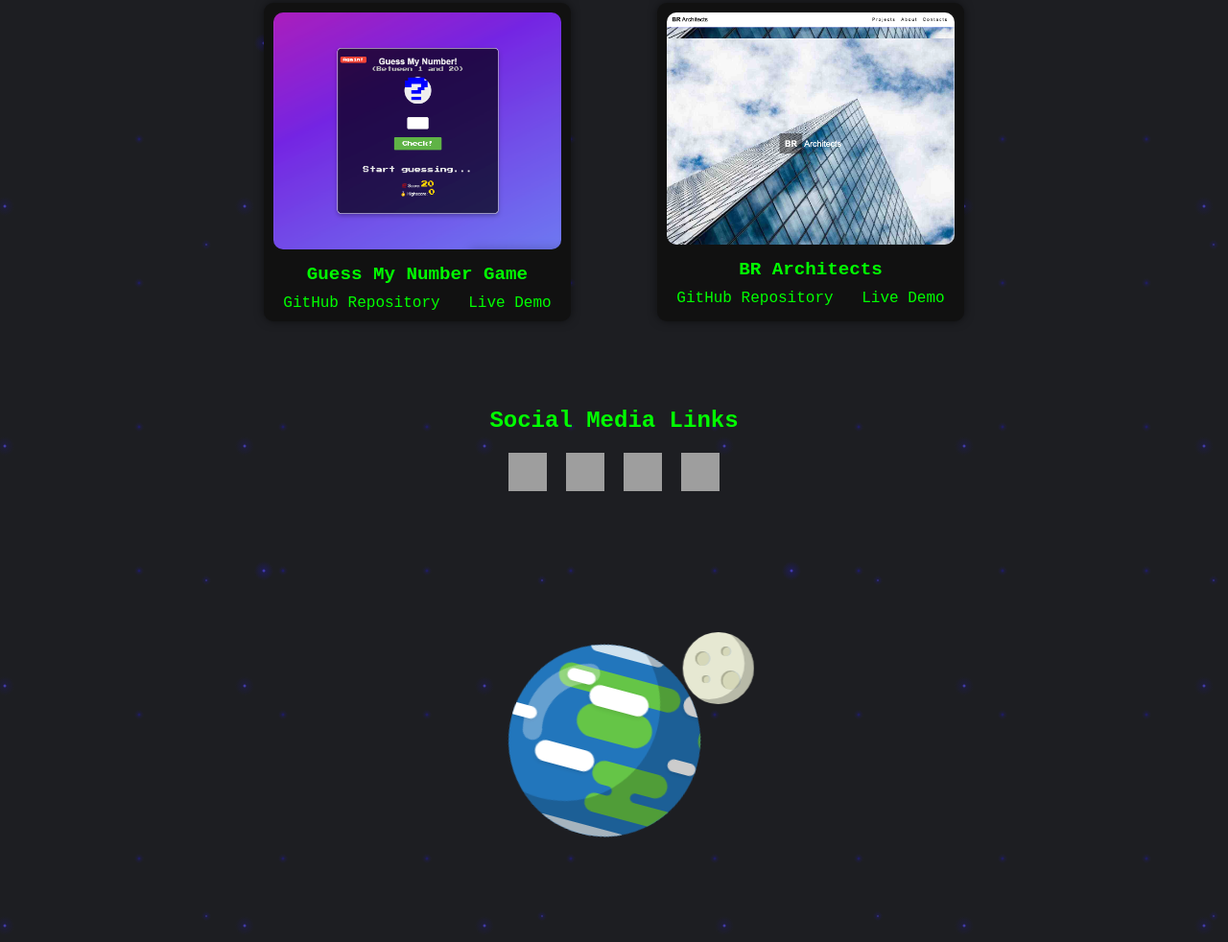
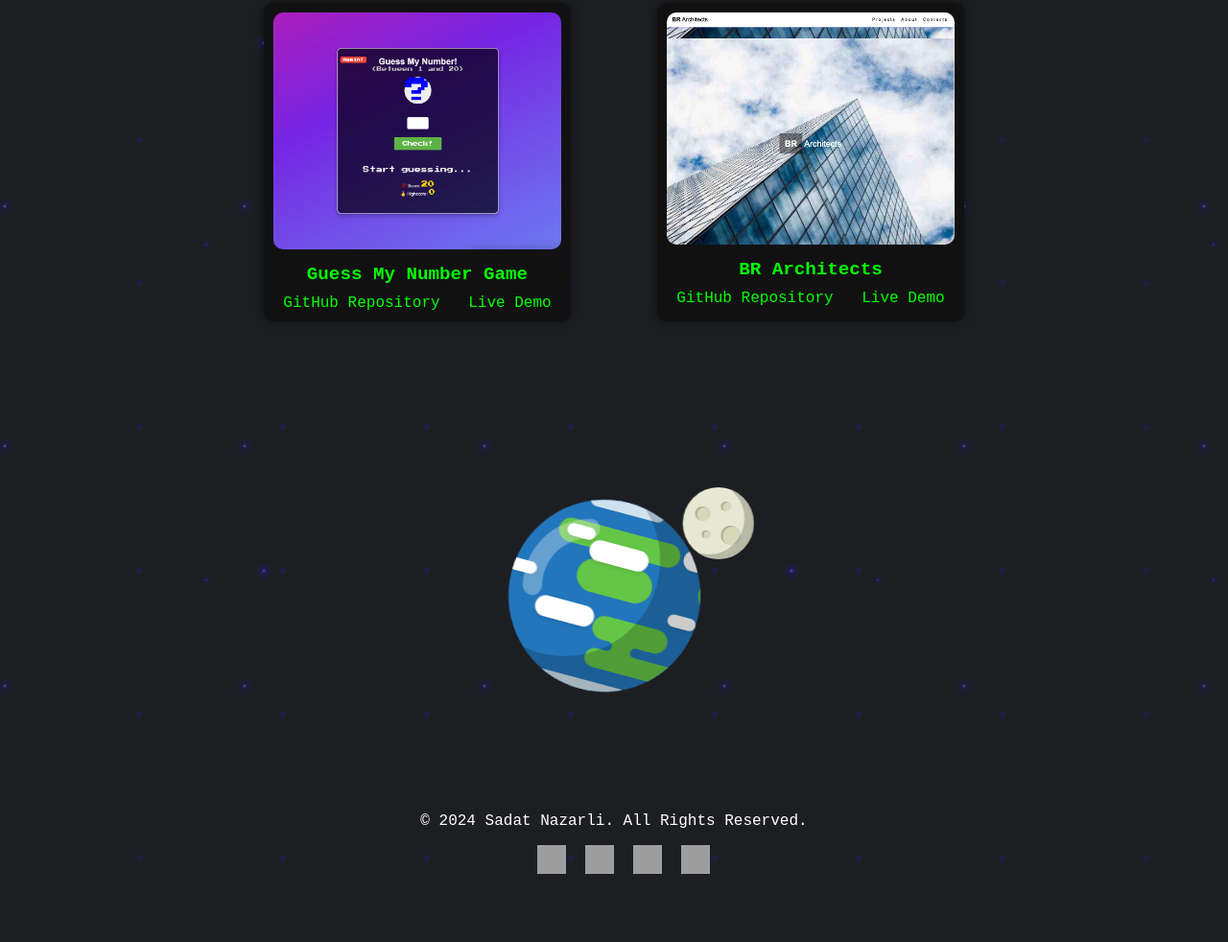
Before and after one commit to sadatnazarli/Personal-Portfolio, a plain HTML site: page index.html in a window 1280 px wide. Shown: the part 2430-3412 px from the top of the page at 96% size. After the commit the page ends 3346 px from the top, so only its background shows below. Drawn offline with Linux system fonts and the light colour scheme; grey boxes are pictures that could not be loaded.

Commit message:
added footer

```diff
--- a/index.html
+++ b/index.html
@@ -158,23 +158,7 @@
             </div>
         </section>
     </div>
-    <section id="social-media">
-        <h2>Social Media Links</h2>
-        <div class="social-links">
-            <a href="https://www.linkedin.com/in/sadatnazarli/" target="_blank" class="social-icon">
-                <img src="https://cdn.jsdelivr.net/gh/devicons/devicon/icons/linkedin/linkedin-original.svg" alt="LinkedIn">
-            </a>
-            <a href="https://github.com/sadatnazarli" target="_blank" class="social-icon">
-                <img src="https://cdn.jsdelivr.net/gh/devicons/devicon/icons/github/github-original.svg" alt="GitHub">
-            </a>
-            <a href="https://www.instagram.com/sadatnazarli" target="_blank" class="social-icon">
-                <img src="https://upload.wikimedia.org/wikipedia/commons/a/a5/Instagram_icon.png" alt="Instagram">
-            </a>
-            <a href="https://www.youtube.com/channel/UCsF1Pt0JS-tghG2Sz392bUQ" target="_blank" class="social-icon">
-                <img src="https://upload.wikimedia.org/wikipedia/commons/4/42/YouTube_icon_%282013-2017%29.png" alt="YouTube">
-            </a>
-        </div>
-    </section>
+
     <div class="animation-container">
         <div class="canvas">
             <div class="earth">
@@ -230,6 +214,23 @@
             </div>
         </div>
     </div>
+    <footer>
+        <p>&copy; 2024 Sadat Nazarli. All Rights Reserved.</p>
+        <div class="social-links">
+            <a href="https://www.linkedin.com/in/sadatnazarli/" target="_blank" class="social-icon">
+                <img src="https://cdn.jsdelivr.net/gh/devicons/devicon/icons/linkedin/linkedin-original.svg" alt="LinkedIn">
+            </a>
+            <a href="https://github.com/sadatnazarli" target="_blank" class="social-icon">
+                <img src="https://cdn.jsdelivr.net/gh/devicons/devicon/icons/github/github-original.svg" alt="GitHub">
+            </a>
+            <a href="https://www.instagram.com/sadatnazarli" target="_blank" class="social-icon">
+                <img src="https://upload.wikimedia.org/wikipedia/commons/a/a5/Instagram_icon.png" alt="Instagram">
+            </a>
+            <a href="https://www.youtube.com/channel/UCsF1Pt0JS-tghG2Sz392bUQ" target="_blank" class="social-icon">
+                <img src="https://upload.wikimedia.org/wikipedia/commons/4/42/YouTube_icon_%282013-2017%29.png" alt="YouTube">
+            </a>
+        </div>
+    </footer>
     <script src="./src/js/loader.js"></script>
     <script>
         function consoleText(words, id, colors) {
@@ -278,7 +279,7 @@
             }, 400);
         }
 
-        consoleText(['Young Tech Enthusiast', 'Junior Frontend Developer'], 'text', ['#fff']);
+        consoleText(['Young Tech Enthusiast', 'Junior Software Developer'], 'text', ['#fff']);
     </script>
 </body>
 </html>
--- a/src/style/style.css
+++ b/src/style/style.css
@@ -96,9 +96,16 @@ section {
     margin-right: 20px;
 }
 
+.social-links {
+    display: flex;
+    justify-content: center;
+    gap: 20px;
+    margin-left: 20px;
+}
+
 .social-icon img {
-    width: 40px;
-    height: 40px;
+    width: 30px;
+    height: 30px;
     transition: transform 0.3s, opacity 0.3s, border-radius 0.3s;
     cursor: pointer;
 }
```
